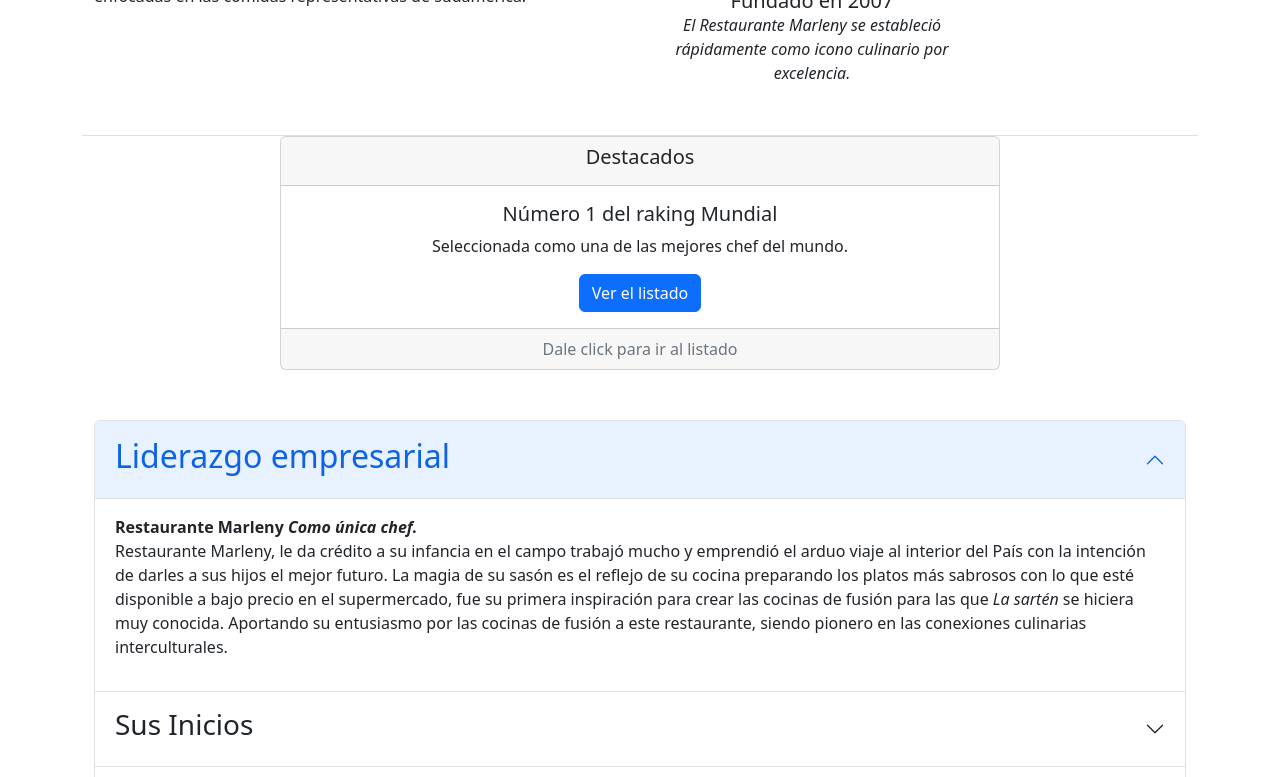
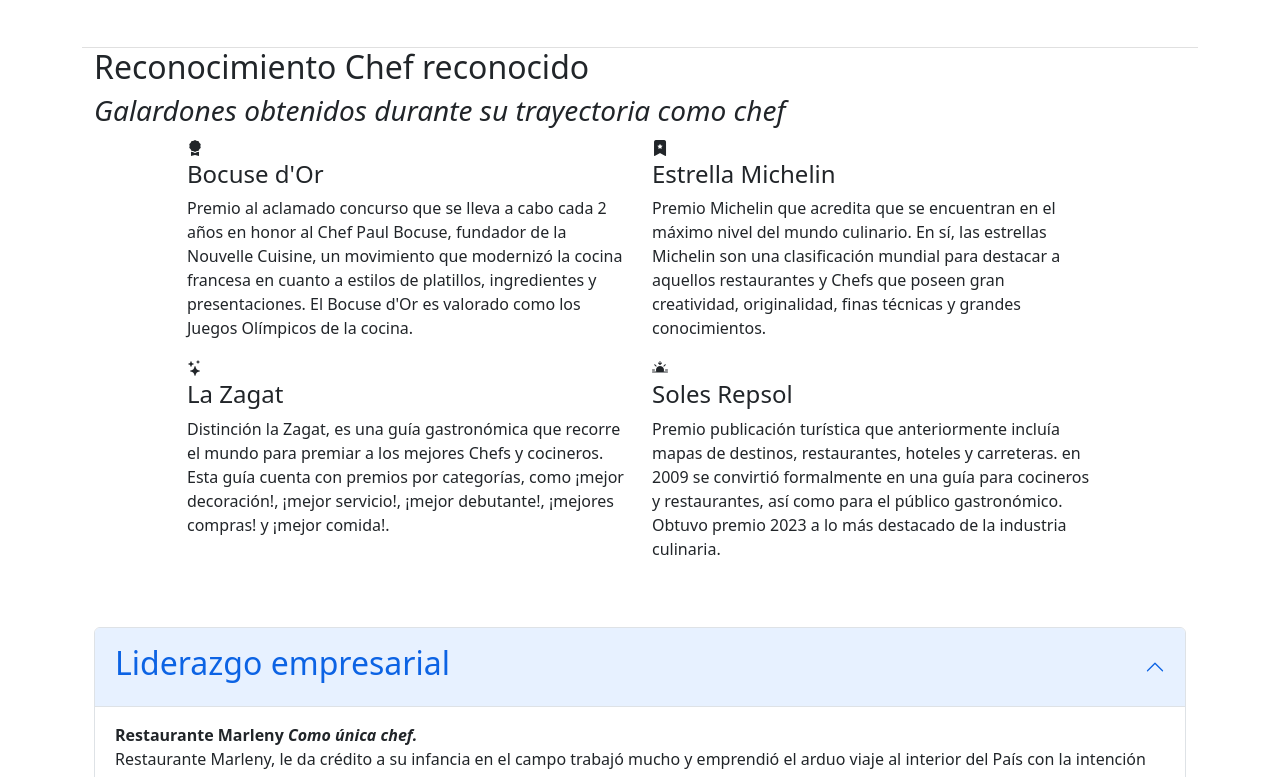
Before and after one commit to Gregory-reyes/restaurante_en_casa, a website: page aboutus.html in a window 1280 px wide. Shown: the part 778-1555 px from the top of the page. Drawn offline with nearby package versions, Linux system fonts and the light colour scheme.

Commit message:
Implementación sección premios en aboutus, retiro de card

```diff
--- a/aboutus.html
+++ b/aboutus.html
@@ -275,6 +275,7 @@
       <!--seccion acerca de nosotros-->
       <section>
         <div class="container">
+          <!--Migas de pan-->
           <div class="row">
             <!--breadcrumb del ol para hacer un seguimiento de la pagina "miga de pan"-->
             <ol class="col-12 breadcrumb">
@@ -286,20 +287,20 @@
               <hr>
             </div>
           </div>
+
           <!--row-content clase llamada en css, align-items-center para centrar el contenido de row -->
-              <div class="row row-content align-items-center">
+          <div class="row row-content">
             <div class="col-sm-6">
               <h2>Nuestra historia</h2>
-                    <p>
-                      Con su marca única de cocina de fusión mundial que no se puede encontrar en ningún otro lugar,
+                <p>Con su marca única de cocina de fusión mundial que no se puede encontrar en ningún otro lugar,
                       goza del patrocinio de la clientela.  Con una de la mejor chef con cuatro estrellas Michelin del mundo,
                         nunca se sabe lo que llegará a su plato la próxima vez que nos visite.</p>
-                    <p>El restaurante remonta sus humildes comienzos a xLa olla de sancochos y del sartén</em>,
+                <p>El restaurante remonta sus humildes comienzos a xLa olla de sancochos y del sartén,
                       para posicionarse en una exitosa cadena de platos muy conocidos en la región, su popularidad siguio creciendo,
                       que presentó por primera vez las mejores cocinas del mundo enfocadas en las comidas representativas de sudamerica.</p>
             </div>
-                  <div class="col-sm text-center">
-                    <div class="card-header" style="width: 20rem;">
+            <div class="col-sm text-center offset-1">
+              <div class="card-header" style="width: 13rem;">
                 <img src="./images/icons8-kitchen-256.png" class="card-img-top" alt="...">
                 <div class="card-body">
                   <h5 class="card-title">Fundado en 2007</h5>
@@ -308,21 +309,46 @@
               </div>
             </div>
           </div>
-            <div class="container col-8">
-              <div class="card  text-center">
-                <div class="card-header">
-                  <h5>Destacados</h5>
+
+          <!--seccion premios-->
+        <section class="seccion-features">
+          <div class="container">
+            <div class="bloque-encabezado">
+              <h2>Reconocimiento Chef reconocido</h2>
+              <h3><em>Galardones obtenidos durante su trayectoria como chef</em></h3>
             </div>
-                <div class="card-body">
-                  <h5 class="card-title">Número 1 del raking Mundial</h5>
-                  <p class="card-text">Seleccionada como una de las mejores chef del mundo.</p>
-                  <a href="#ranking" class="btn btn-primary">Ver el listado</a>
+            <div class="row justify-content-center">
+              <div class="col-md-5 feature-box">
+                <i class="bi bi-award-fill icon"></i>
+                <h4>Bocuse d'Or</h4>
+                <p>Premio al aclamado concurso que se lleva a cabo cada 2 años en honor al Chef Paul Bocuse, fundador de la Nouvelle Cuisine,
+                  un movimiento que modernizó la cocina francesa en cuanto a estilos de platillos, ingredientes y presentaciones. El Bocuse d'Or es valorado
+                  como los Juegos Olímpicos de la cocina.</p>
               </div>
-                <div class="card-footer text-muted">
-                  Dale click para ir al listado
+              <div class="col-md-5 feature-box">
+                <i class="bi bi-bookmark-star-fill icon"></i>
+                <h4>Estrella Michelin</h4>
+                <p>Premio Michelin que acredita que se encuentran en el máximo nivel del mundo culinario. En sí,
+                  las estrellas Michelin son una clasificación mundial para destacar a aquellos restaurantes y Chefs que poseen gran creatividad,
+                   originalidad, finas técnicas y grandes conocimientos.</p>
+              </div>
+              <div class="col-md-5 feature-box">
+                <i class="bi bi-stars icon"></i>
+                <h4>La Zagat</h4>
+                <p>Distinción la Zagat, es una guía gastronómica que recorre el mundo para premiar a los mejores Chefs y cocineros.
+                  Esta guía cuenta con premios por categorías, como ¡mejor decoración!, ¡mejor servicio!, ¡mejor debutante!, ¡mejores compras!
+                  y ¡mejor comida!.</p>
+              </div>
+              <div class="col-md-5 feature-box">
+                <i class="bi bi-sunset-fill icon"></i>
+                <h4>Soles Repsol</h4>
+                <p>Premio publicación turística que anteriormente incluía mapas de destinos, restaurantes, hoteles y carreteras.
+                  en 2009 se convirtió formalmente en una guía para cocineros y restaurantes, así como para el público gastronómico.
+                   Obtuvo premio 2023 a lo más destacado de la industria culinaria.</p>
               </div>
             </div>
           </div>
+        </section>
           <!--Implementacion accordion bootstrap-->
           <div class="row row-content align-items-center">
               <div class="accordion" id="accordionExample">
```
Lines whose indentation alone changed are shown as unchanged.
